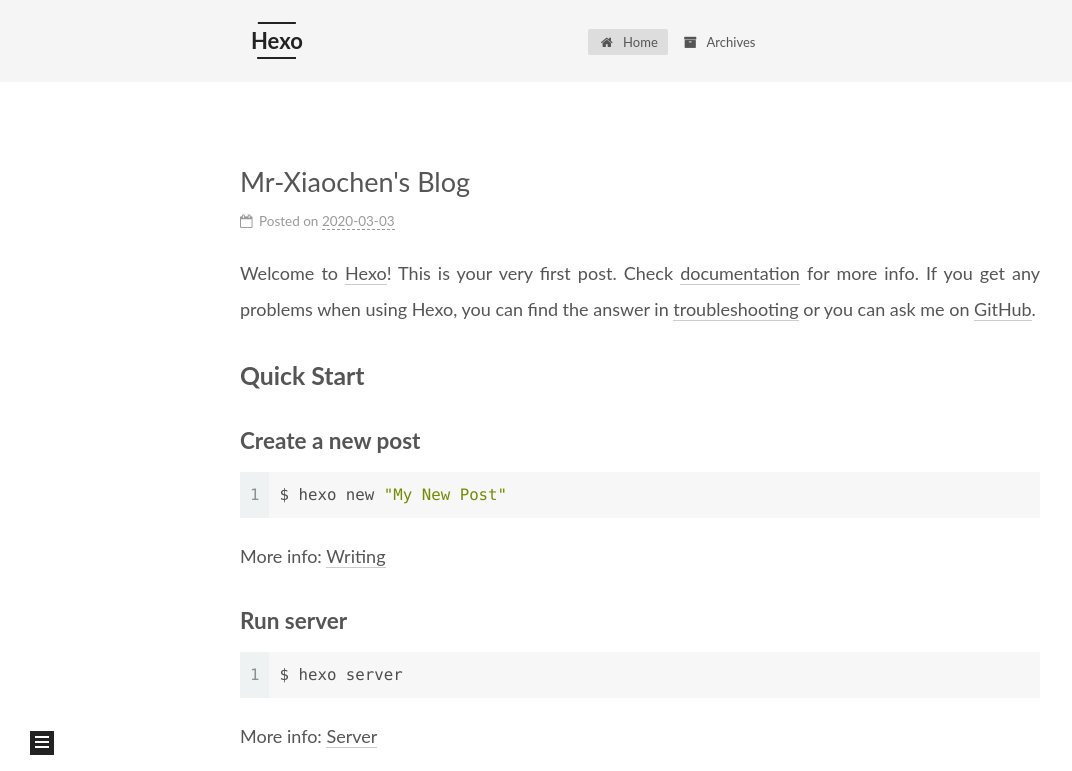
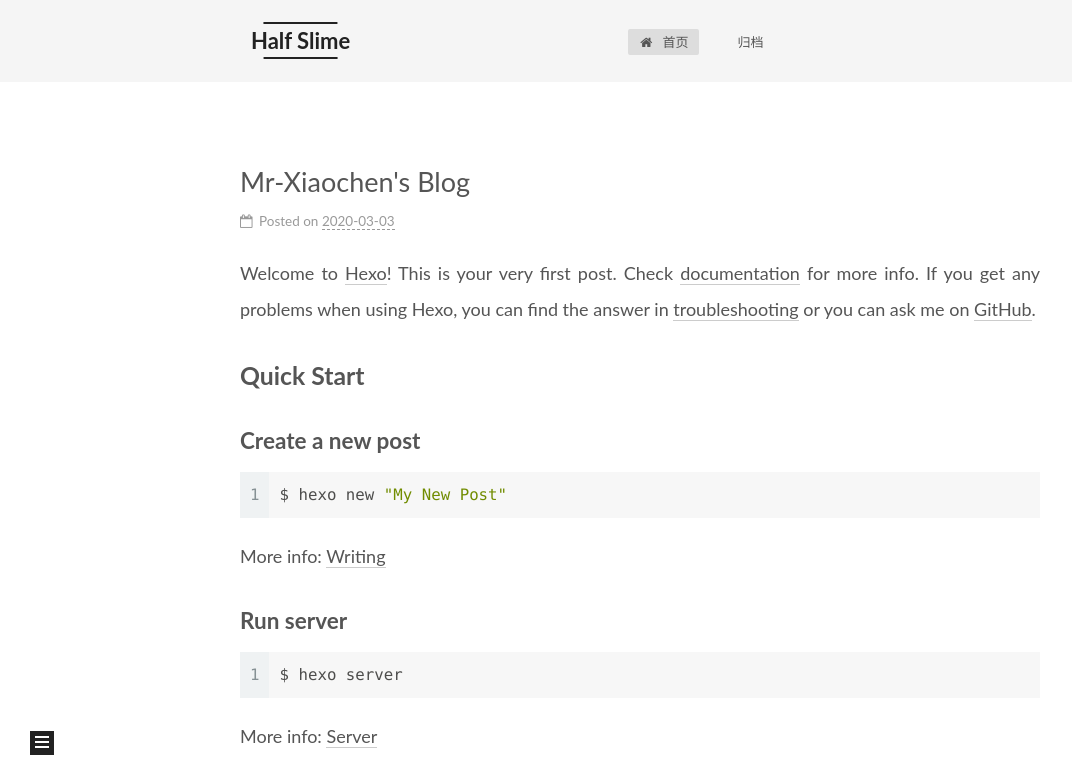
Before and after one commit to Mr-Xiaochen/Mr-Xiaochen.github.io, a plain HTML site: page index.html in a window 1280 px wide. Shown: the top 771 px of the page, without its empty margins (0-1072 px from the left). Drawn offline with Linux system fonts and the light colour scheme.

Commit message:
Site updated: 2020-03-04 09:43:34

```diff
--- a/index.html
+++ b/index.html
@@ -20,10 +20,12 @@
     var CONFIG = {"hostname":"mr-xiaochen.github.io","root":"/","scheme":"Mist","version":"7.7.2","exturl":false,"sidebar":{"position":"left","display":"post","padding":18,"offset":12,"onmobile":false},"copycode":{"enable":false,"show_result":false,"style":null},"back2top":{"enable":true,"sidebar":false,"scrollpercent":false},"bookmark":{"enable":false,"color":"#222","save":"auto"},"fancybox":false,"mediumzoom":false,"lazyload":false,"pangu":false,"comments":{"style":"tabs","active":null,"storage":true,"lazyload":false,"nav":null},"algolia":{"hits":{"per_page":10},"labels":{"input_placeholder":"Search for Posts","hits_empty":"We didn't find any results for the search: ${query}","hits_stats":"${hits} results found in ${time} ms"}},"localsearch":{"enable":false,"trigger":"auto","top_n_per_article":1,"unescape":false,"preload":false},"motion":{"enable":true,"async":false,"transition":{"post_block":"fadeIn","post_header":"slideDownIn","post_body":"slideDownIn","coll_header":"slideLeftIn","sidebar":"slideUpIn"}}};
   </script>
 
-  <meta property="og:type" content="website">
-<meta property="og:title" content="Hexo">
+  <meta name="description" content="雁字回时，月满西楼">
+<meta property="og:type" content="website">
+<meta property="og:title" content="Half Slime">
 <meta property="og:url" content="https://mr-xiaochen.github.io/index.html">
-<meta property="og:site_name" content="Hexo">
+<meta property="og:site_name" content="Half Slime">
+<meta property="og:description" content="雁字回时，月满西楼">
 <meta property="og:locale" content="en_US">
 <meta property="article:author" content="Mr-Xiaochen">
 <meta name="twitter:card" content="summary">
@@ -40,7 +42,7 @@
   };
 </script>
 
-  <title>Hexo</title>
+  <title>Half Slime</title>
 
 
 
@@ -92,7 +94,7 @@
     <div>
       <a href="/" class="brand" rel="start">
         <span class="logo-line-before"><i></i></span>
-        <span class="site-title">Hexo</span>
+        <span class="site-title">Half Slime</span>
         <span class="logo-line-after"><i></i></span>
       </a>
     </div>
@@ -110,12 +112,12 @@
   <ul id="menu" class="menu">
         <li class="menu-item menu-item-home">
 
-    <a href="/" rel="section"><i class="fa fa-fw fa-home"></i>Home</a>
+    <a href="/" rel="section"><i class="fa fa-fw fa-home"></i>首页</a>
 
   </li>
         <li class="menu-item menu-item-archives">
 
-    <a href="/archives/" rel="section"><i class="fa fa-fw fa-archive"></i>Archives</a>
+    <a href="/archives/" rel="section"><i class="fa fa-fw fa-Archives"></i>归档</a>
 
   </li>
   </ul>
@@ -149,11 +151,11 @@
     <span hidden itemprop="author" itemscope itemtype="http://schema.org/Person">
       <meta itemprop="image" content="/images/avatar.gif">
       <meta itemprop="name" content="Mr-Xiaochen">
-      <meta itemprop="description" content="">
+      <meta itemprop="description" content="雁字回时，月满西楼">
     </span>
 
     <span hidden itemprop="publisher" itemscope itemtype="http://schema.org/Organization">
-      <meta itemprop="name" content="Hexo">
+      <meta itemprop="name" content="Half Slime">
     </span>
       <header class="post-header">
         <h1 class="post-title" itemprop="name headline">
@@ -271,7 +273,7 @@
       <div class="site-overview-wrap sidebar-panel">
         <div class="site-author motion-element" itemprop="author" itemscope itemtype="http://schema.org/Person">
   <p class="site-author-name" itemprop="name">Mr-Xiaochen</p>
-  <div class="site-description" itemprop="description"></div>
+  <div class="site-description" itemprop="description">雁字回时，月满西楼</div>
 </div>
 <div class="site-state-wrap motion-element">
   <nav class="site-state">
```
Also changed, not shown: 2020/03/03/hello-world/index.html (+8 -8 lines), archives/2020/03/index.html (+10 -8 lines), archives/2020/index.html (+10 -8 lines), archives/index.html (+10 -8 lines).
